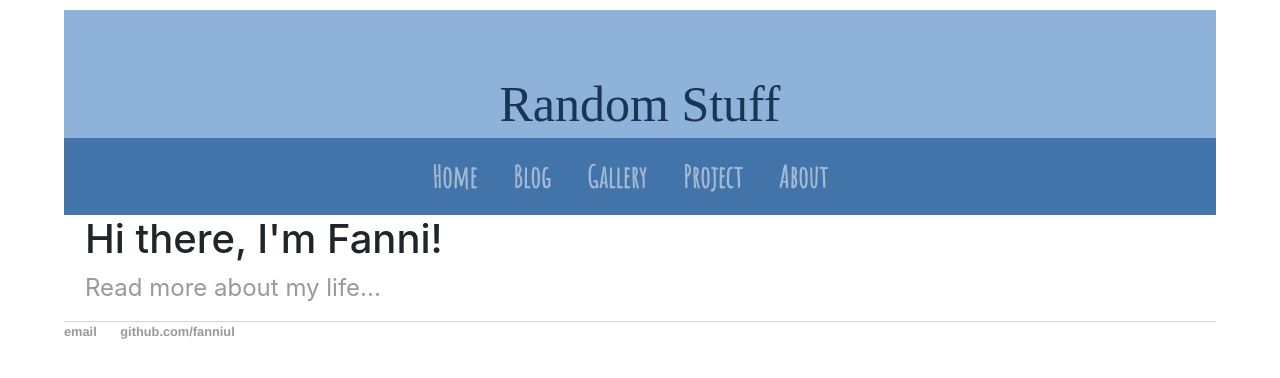
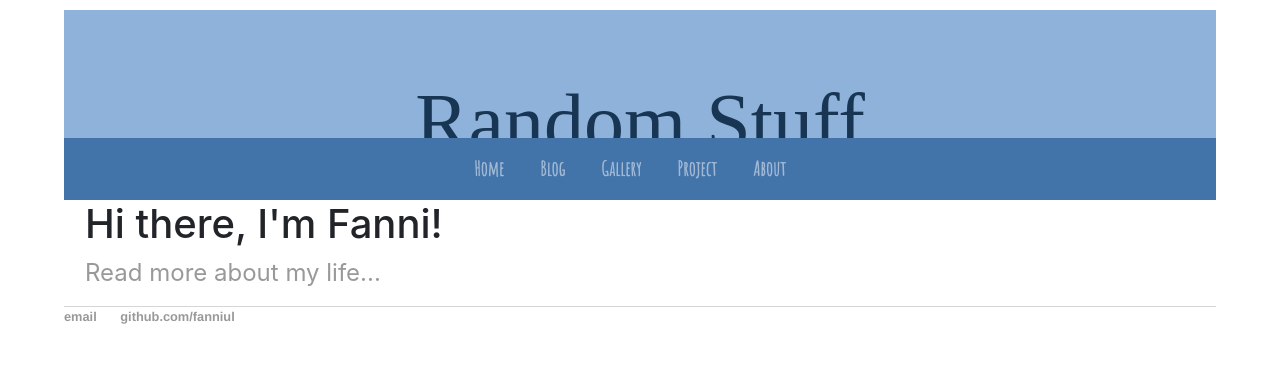
Before and after one commit to fanniul/fanniul.github.io, a Jekyll site: the page built from index.html, in a window 1280 px wide. Shown: the top 378 px of the page. Built offline with Jekyll 4.4.1, drawn with Linux system fonts in a browser that asks for light colours; some web fonts are replaced.

Commit message:
Update default.html

```diff
--- a/_layouts/default.html
+++ b/_layouts/default.html
@@ -20,7 +20,7 @@
 		<body>
 			<!-- Header -->
 			<div class="jumbotron jumbotron-fluid text-center bg-lightblue" style="margin-bottom:0; margin-top:0; height: 100px;">
-			  <h1 style="font-family: Sophia;font-size: 50px;color:#193554;margin-top:0;margin-bottom:20px;" >Random Stuff</h1>
+			  <h1 style="font-family: Sophia;font-size: 80px;color:#193554;margin-top:0;margin-bottom:20px;" >Random Stuff</h1>
 			</div>
 			<!-- Nav Bar -->
 			<nav class="navbar navbar-expand-sm bg-blueish navbar-dark justify-content-center">
@@ -30,19 +30,19 @@
 			  <div class="collapse navbar-collapse justify-content-center" id="collapsibleNavbar">
 			    <ul class="navbar-nav">
 			      <li class="nav-item">
-				<a class="nav-link" style="font-family: Amatic SC;font-size: 30px;" href="/">Home</a>
+				<a class="nav-link" style="font-family: Amatic SC;font-size: 20px;" href="/">Home</a>
 			      </li>
 			      <li class="nav-item">
-				<a class="nav-link" style="font-family: Amatic SC;font-size: 30px;" href="/blog">Blog</a>
+				<a class="nav-link" style="font-family: Amatic SC;font-size: 20px;" href="/blog">Blog</a>
 			      </li>
 			      <li class="nav-item">
-				<a class="nav-link" style="font-family: Amatic SC;font-size: 30px;" href="/gallery">Gallery</a>
+				<a class="nav-link" style="font-family: Amatic SC;font-size: 20px;" href="/gallery">Gallery</a>
 			      </li>
 			      <li class="nav-item">
-				<a class="nav-link" style="font-family: Amatic SC;font-size: 30px;" href="/project">Project</a>
+				<a class="nav-link" style="font-family: Amatic SC;font-size: 20px;" href="/project">Project</a>
 			      </li>
 			      <li class="nav-item">
-				<a class="nav-link" style="font-family: Amatic SC;font-size: 30px;" href="/about">About</a>
+				<a class="nav-link" style="font-family: Amatic SC;font-size: 20px;" href="/about">About</a>
 			      </li>
 			    </ul>
 			  </div>
```
